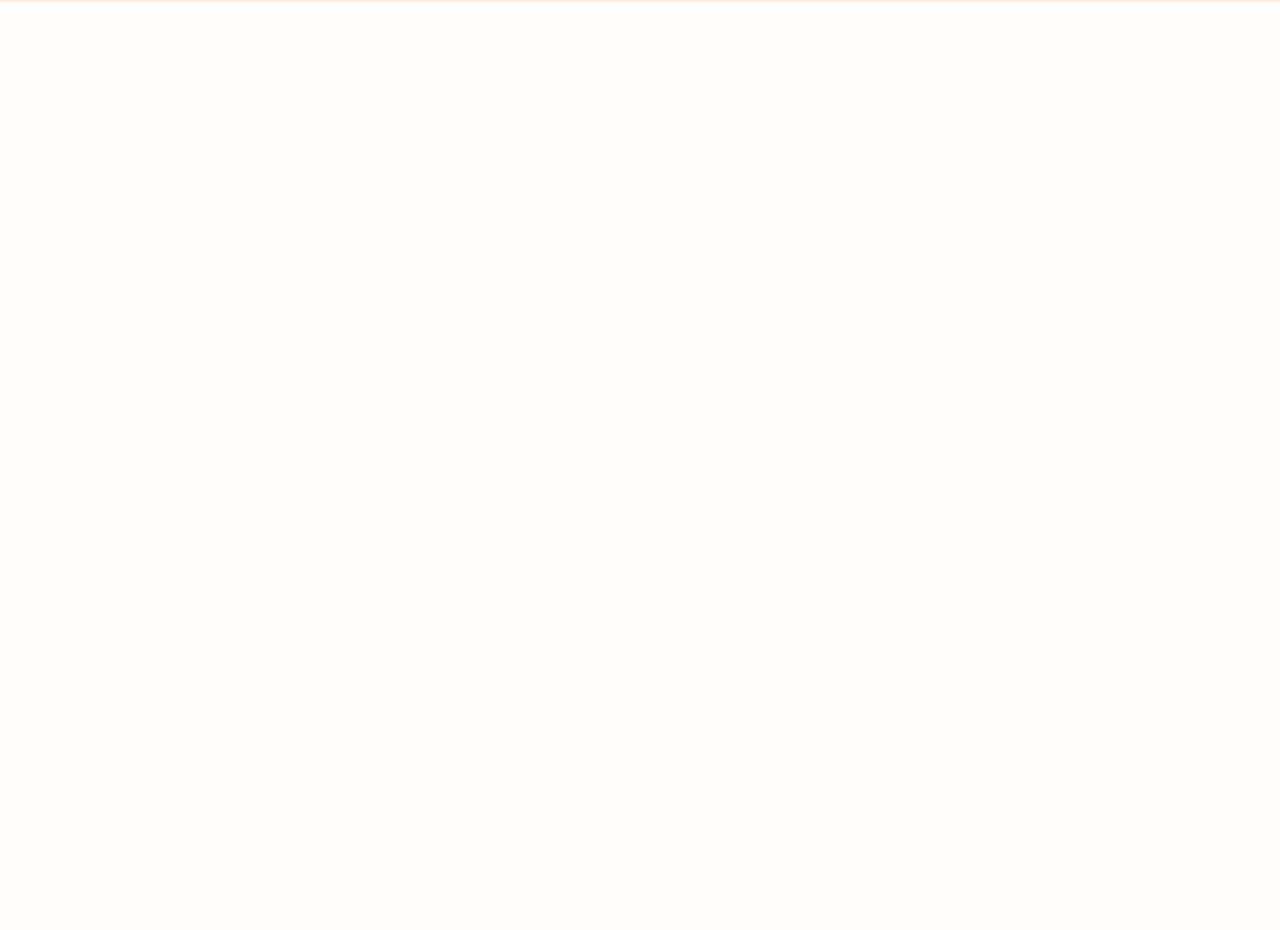
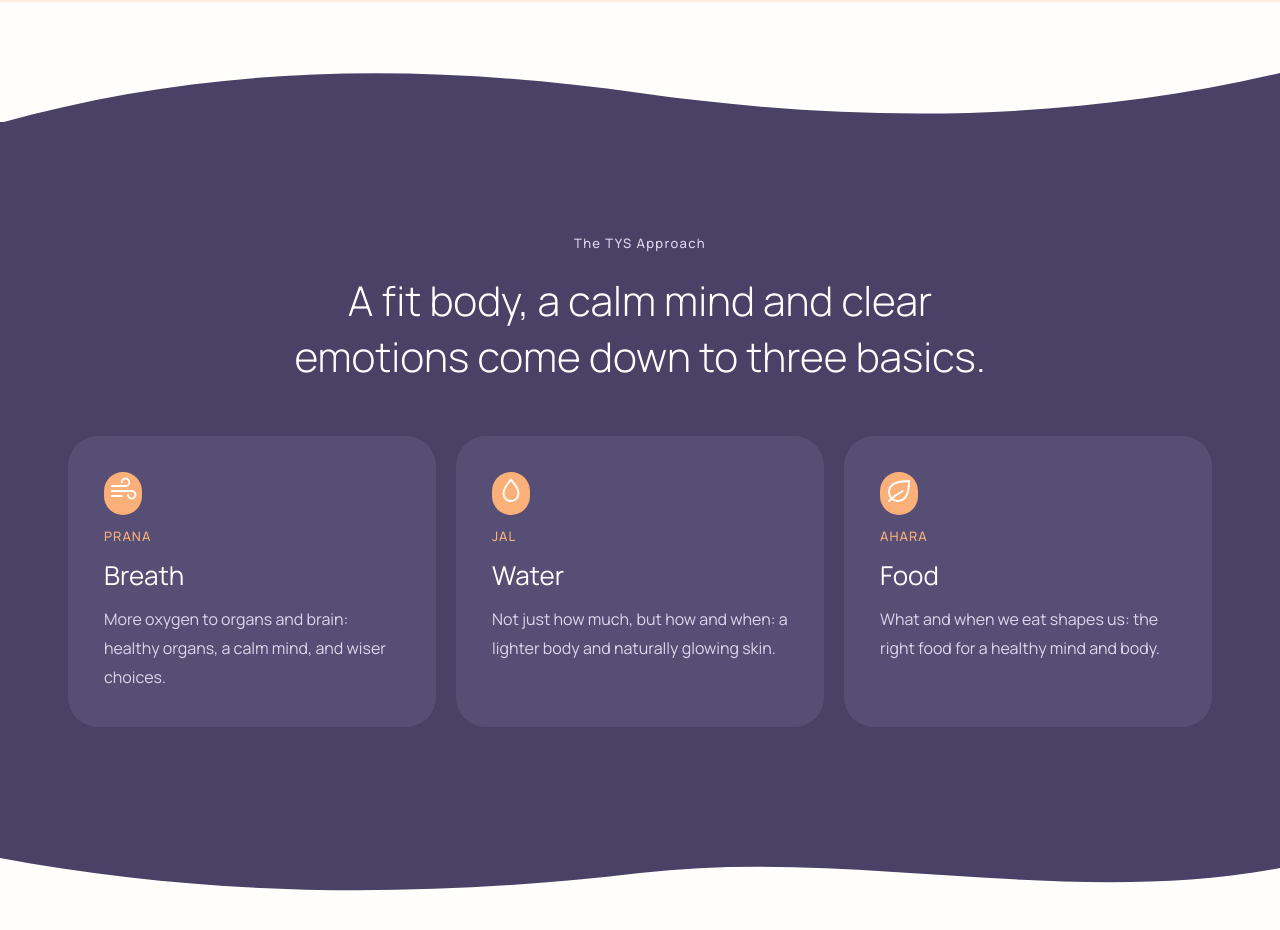
Before and after one commit to NamrathaMa/React_Course_Projects, a React (Vite) app in the folder tys-website/: page / in a window 1280 px wide. Shown: the part 820-1750 px from the top of the page. Before the commit the page ends 826 px from the top, so only its background shows below. Built offline with nearby package versions, Linux system fonts and the light colour scheme.

Commit message:
Added the Pillar section

```diff
--- a/tys-website/src/App.css
+++ b/tys-website/src/App.css
@@ -173,6 +173,87 @@ header {
   }
 }
 
+.pillar--section {
+  color: white;
+  background-color: var(--color-primary);
+  padding-block: 112px;
+  position: relative;
+  margin-block: 120px;
+  .pillar__inner {
+    display: flex;
+    flex-direction: column;
+    align-items: center;
+    gap: 20px;
+  }
+  .pillar__section__description {
+    font-size: clamp(32px, 3.2vw, 44px);
+    font-weight: 300;
+    text-align: center;
+    max-width: 720px;
+  }
+  .pillar__section__title {
+    font-size: 13px;
+    font-weight: 500;
+    letter-spacing: 0.1em;
+    color: var(--color-on-primary);
+  }
+  .pillars {
+    display: grid;
+    grid-template-columns: repeat(3, 1fr);
+    gap: 20px;
+    width: 100%;
+    margin-top: 32px;
+  }
+  .pillar {
+    display: flex;
+    flex-direction: column;
+    gap: 12px;
+    background-color: var(--color-primary-soft);
+    border-radius: 30px;
+    padding: 36px;
+    .pillar__icon {
+      background-color: var(--color-accent);
+      width: fit-content;
+      border-radius: 90px;
+      padding: 4px;
+    }
+    .pillar__sanskrit {
+      color: var(--color-accent);
+      text-transform: uppercase;
+      letter-spacing: 0.08em;
+      font-size: 13px;
+      font-weight: 500;
+    }
+    .pillar__title {
+      font-size: 26px;
+      font-weight: 400;
+    }
+    .pillar__description {
+      color: var(--color-on-primary);
+      line-height: 1.8;
+    }
+  }
+}
+
+.wave {
+  position: absolute;
+  left: 0;
+  width: 100%;
+  height: 60px;
+  color: var(--color-primary);
+  line-height: 0;
+  svg {
+    display: block;
+    width: 100%;
+    height: 100%;
+  }
+  &.wave--top {
+    top: -59px;
+  }
+  &.wave--bottom {
+    bottom: -59px;
+  }
+}
 @media (prefers-reduced-motion: reduce) {
   .intro__mandala {
     animation: none;
--- a/tys-website/src/App.tsx
+++ b/tys-website/src/App.tsx
@@ -3,6 +3,7 @@ import Intro from "./components/Intro.tsx";
 import Ribbon from "./components/Ribbon.tsx";
 
 import "./App.css";
+import PillarSection from "./components/PillarSection.tsx";
 
 function App() {
   return (
@@ -10,6 +11,7 @@ function App() {
       <Header />
       <Intro />
       <Ribbon />
+      <PillarSection />
     </>
   );
 }
--- a/tys-website/src/components/Icons.tsx
+++ b/tys-website/src/components/Icons.tsx
@@ -188,3 +188,76 @@ export function Lotus() {
     </svg>
   );
 }
+
+export function BreathIcon() {
+  return (
+    <svg
+      viewBox="0 0 24 24"
+      width="30"
+      height="30"
+      fill="none"
+      stroke="currentColor"
+      strokeWidth="1.5"
+      strokeLinecap="round"
+      strokeLinejoin="round"
+      aria-hidden="true"
+    >
+      <path d="M3 8h11a3 3 0 1 0-3-3M3 12h16a3 3 0 1 1-3 3M3 16h8" />
+    </svg>
+  );
+}
+export function WaterIcon() {
+  return (
+    <svg
+      viewBox="0 0 24 24"
+      width="30"
+      height="30"
+      fill="none"
+      stroke="currentColor"
+      strokeWidth="1.5"
+      strokeLinecap="round"
+      strokeLinejoin="round"
+      aria-hidden="true"
+    >
+      <path d="M12 3s6 6.5 6 11a6 6 0 0 1-12 0c0-4.5 6-11 6-11z" />
+    </svg>
+  );
+}
+export function FoodIcon() {
+  return (
+    <svg
+      viewBox="0 0 24 24"
+      width="30"
+      height="30"
+      fill="none"
+      stroke="currentColor"
+      strokeWidth="1.5"
+      strokeLinecap="round"
+      strokeLinejoin="round"
+      aria-hidden="true"
+    >
+      <path d="M11 20A7 7 0 0 1 4 13c0-5 4-9 16-9 0 12-4 16-9 16z" />
+      <path d="M4 20c4-4 7-6 11-8" />
+    </svg>
+  );
+}
+export function WaveTop() {
+  return (
+    <svg viewBox="0 0 1440 60" preserveAspectRatio="none" aria-hidden="true">
+      <path
+        d="M0 60 C 240 0, 480 0, 720 30 S 1200 60, 1440 10 V 60 Z"
+        fill="currentColor"
+      />
+    </svg>
+  );
+}
+export function WaveBottom() {
+  return (
+    <svg viewBox="0 0 1440 60" preserveAspectRatio="none" aria-hidden="true">
+      <path
+        d="M0 0 H 1440 V 30 C 1200 70, 960 10, 720 35 S 240 60, 0 20 Z"
+        fill="currentColor"
+      />
+    </svg>
+  );
+}
--- /dev/null
+++ b/tys-website/src/components/Pillar.tsx
@@ -0,0 +1,32 @@
+import { BreathIcon, WaterIcon, FoodIcon } from "./Icons";
+
+type PillarProps = {
+  title: string;
+  description: string;
+  sanskrit: string;
+  icon: keyof typeof pillarIcons;
+};
+const pillarIcons = {
+  breath: BreathIcon,
+  water: WaterIcon,
+  food: FoodIcon,
+};
+export default function Pillar({
+  title,
+  description,
+  sanskrit,
+  icon,
+}: PillarProps) {
+  const Icon = pillarIcons[icon];
+  return (
+    <div className="pillar">
+      <div className="pillar__icon">
+        <Icon />
+      </div>
+
+      <p className="pillar__sanskrit">{sanskrit}</p>
+      <h3 className="pillar__title">{title}</h3>
+      <p className="pillar__description">{description}</p>
+    </div>
+  );
+}
--- /dev/null
+++ b/tys-website/src/components/PillarSection.tsx
@@ -0,0 +1,33 @@
+import Pillar from "./Pillar";
+import { pillarSection, pillars } from "../data";
+import { WaveTop, WaveBottom } from "./Icons";
+
+export default function PillarSection() {
+  return (
+    <section className="pillar--section">
+      <div className="wave wave--top">
+        <WaveTop />
+      </div>
+      <div className="pillar__inner container">
+        <p className="pillar__section__title">{pillarSection.title}</p>
+        <h2 className="pillar__section__description">
+          {pillarSection.description}
+        </h2>
+        <div className="pillars">
+          {pillars.map((pillar) => (
+            <Pillar
+              title={pillar.title}
+              description={pillar.description}
+              sanskrit={pillar.sanskrit}
+              icon={pillar.icon}
+              key={pillar.title}
+            />
+          ))}
+        </div>
+      </div>
+      <div className="wave wave--bottom">
+        <WaveBottom />
+      </div>
+    </section>
+  );
+}
--- a/tys-website/src/data.ts
+++ b/tys-website/src/data.ts
@@ -30,3 +30,33 @@ export const ribbonText = [
   "Strength",
   "Inner peace",
 ];
+
+export const pillarSection = {
+  title: "The TYS Approach",
+  description:
+    "A fit body, a calm mind and clear emotions come down to three basics.",
+};
+
+export const pillars = [
+  {
+    title: "Breath",
+    sanskrit: "prana",
+    description:
+      "More oxygen to organs and brain: healthy organs, a calm mind, and wiser choices.",
+    icon: "breath",
+  },
+  {
+    title: "Water",
+    sanskrit: "jal",
+    description:
+      "Not just how much, but how and when: a lighter body and naturally glowing skin.",
+    icon: "water",
+  },
+  {
+    title: "Food",
+    sanskrit: "ahara",
+    description:
+      "What and when we eat shapes us: the right food for a healthy mind and body.",
+    icon: "food",
+  },
+] as const;
```
